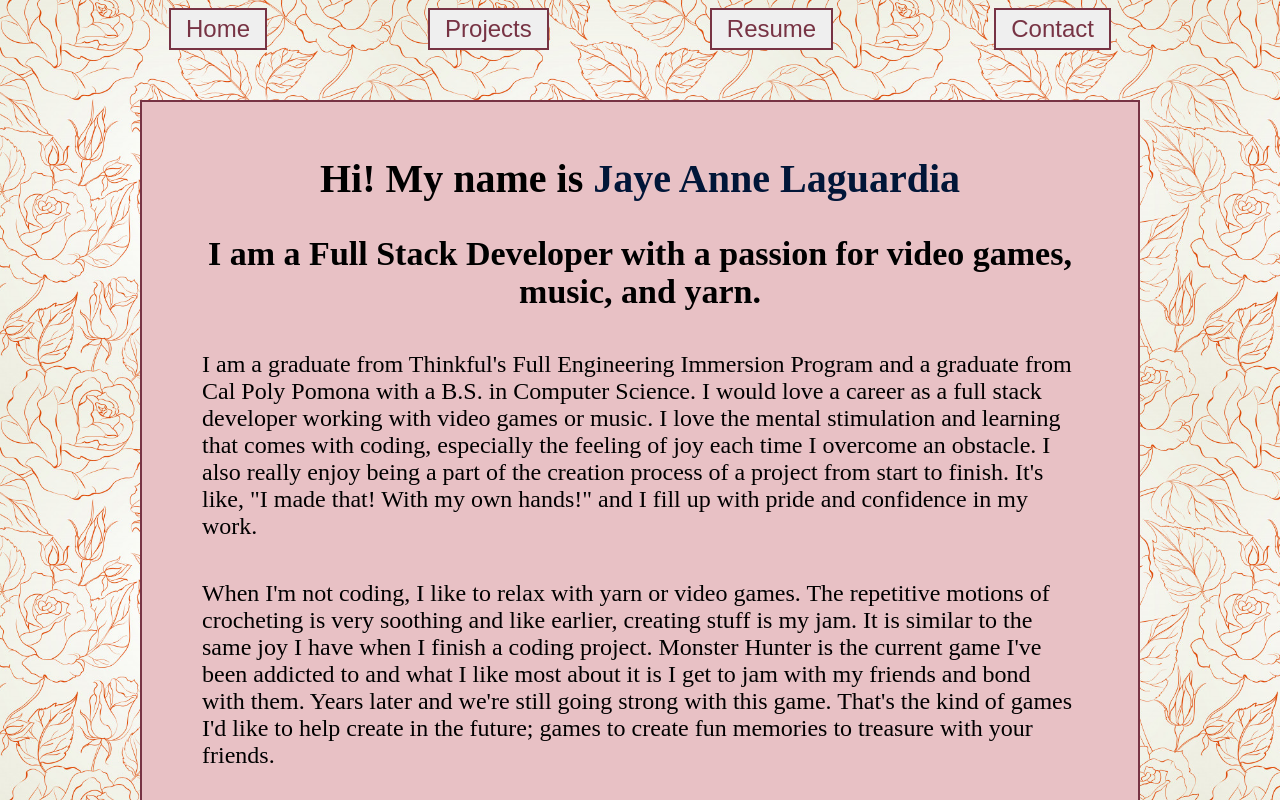
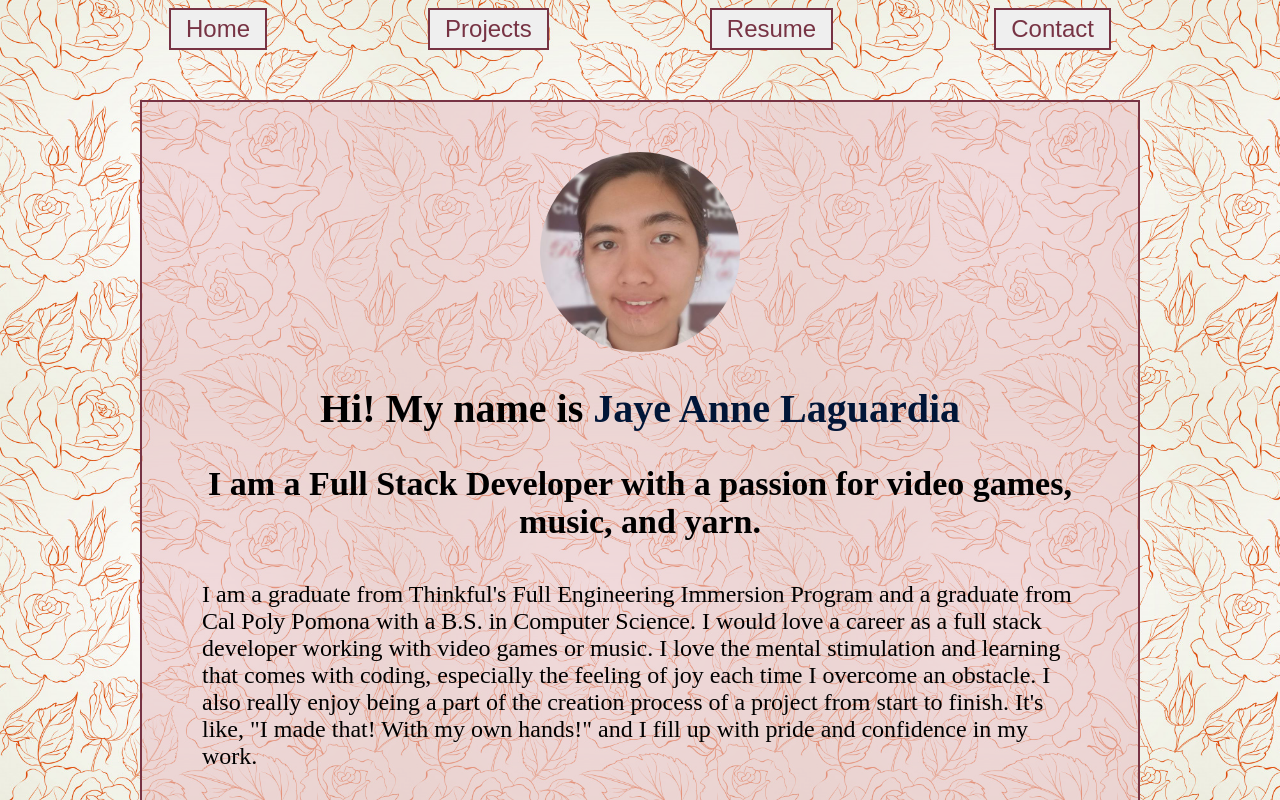
Before and after one commit to jayelaguardia/Portfolio, a React (Create React App) app: page / in a window 1280 px wide. Shown: the top 800 px of the page. Built offline with nearby package versions, Linux system fonts and the light colour scheme.

Commit message:
added selfie, fixed contact buttons, changed opacity of background

```diff
--- a/src/App.css
+++ b/src/App.css
@@ -15,10 +15,11 @@ body {
 
 .contact button, .resume button {
   margin-top: 200px;
-  font-size: 200px;
+  font-size: 150px;
   padding: 20px 40px;
   color: #011638;
   border: 2px solid #773344;
+  background-color: rgb(250,250,250, .6);
 }
 
 .navbar button {
@@ -70,12 +71,21 @@ img {
   margin: 0px auto 25px;
 }
 
+.selfie {
+  width: 200px;
+  border-radius: 50%;
+  margin-top: 30px;
+  margin-bottom: 0px;
+  display: flex;
+  align-self: center;
+}
+
 .home {
   width: 1000px;
   margin: 50px auto;
   padding: 20px 60px;
   padding-bottom: 50px;
-  background-color:#E8C1C5;
+  background-color:rgb(232, 193, 197, .6);
   border: 2px solid #773344;
 }
 
@@ -101,7 +111,7 @@ img {
 }
 
 .quarantrail {
-  background-color: rgb(224, 163, 163);
+  background-color: rgb(224, 163, 163, .6);
 }
 
 .quarantrail h2 {
@@ -121,7 +131,7 @@ img {
 }
 
 .weebify {
-  background-color: gray;
+  background-color: rgb(128,128,128, .6);
 }
 
 .weebify h2 {
@@ -149,7 +159,7 @@ img {
 
 .bobapedia {
   color: #E6F9AF;
-  background-color:#18314F;
+  background-color: rgb(24, 49, 79, .6);
 }
 
 .bobapedia h2 {
@@ -171,7 +181,7 @@ img {
 }
 
 .quizapp {
-  background-color:lightgray;
+  background-color:rgb(211,211,211, .6);
   border: 5px solid deeppink;
   border-radius: 5%;
 }
@@ -263,6 +273,10 @@ img {
     margin-bottom: 10px;
   }
 
+  .selfie {
+    width: 125px;
+  }
+
   .quarantrail, .weebify, .bobapedia, .quizapp {
     width: 300px;
     padding: 0px 20px;
@@ -283,7 +297,7 @@ img {
   }
 
   .contact button, .resume button {
-    font-size: 150px;
+    font-size: 100px;
   }
 }
 
--- a/src/Routes/Home.js
+++ b/src/Routes/Home.js
@@ -1,5 +1,6 @@
 import React, { Component } from "react";
 import Navbar from '../Components/Navbar'
+import JLphoto from '../Images/JLphoto.jpg'
 
 export default class Home extends Component {
 
@@ -8,6 +9,7 @@ export default class Home extends Component {
       <>
         <Navbar />
         <section className="home">
+          <img className='selfie' src={JLphoto} alt='a photo of Jaye Anne Laguardia' />
           <h1>Hi! My name is <span className='name'> Jaye Anne Laguardia </span></h1>
           <h2>I am a Full Stack Developer with a passion for video games, music, and yarn.</h2>
 
```
Also changed, not shown: src/Images/JLphoto.jpg (added).
